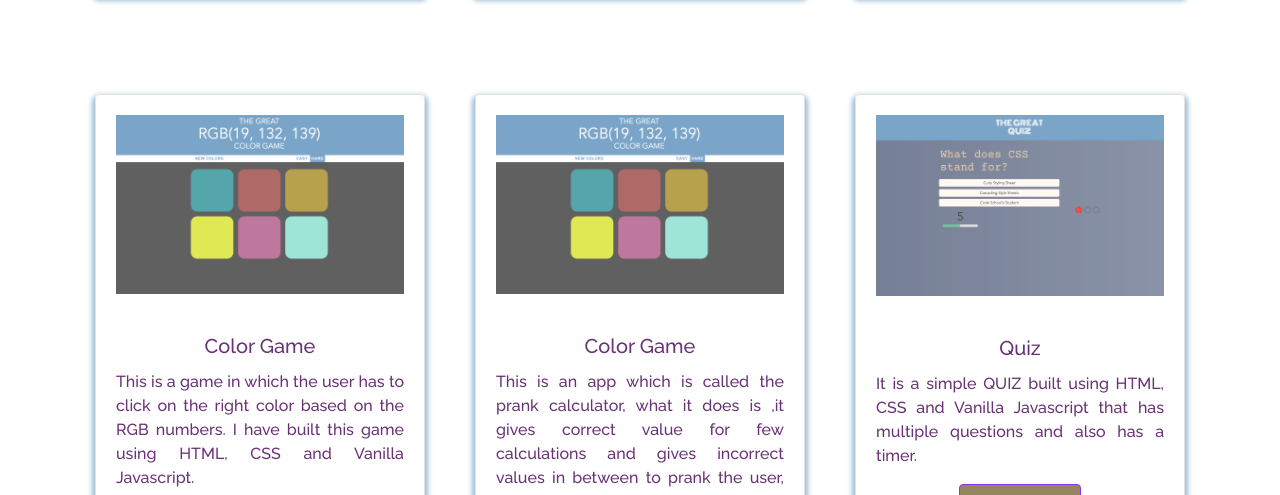
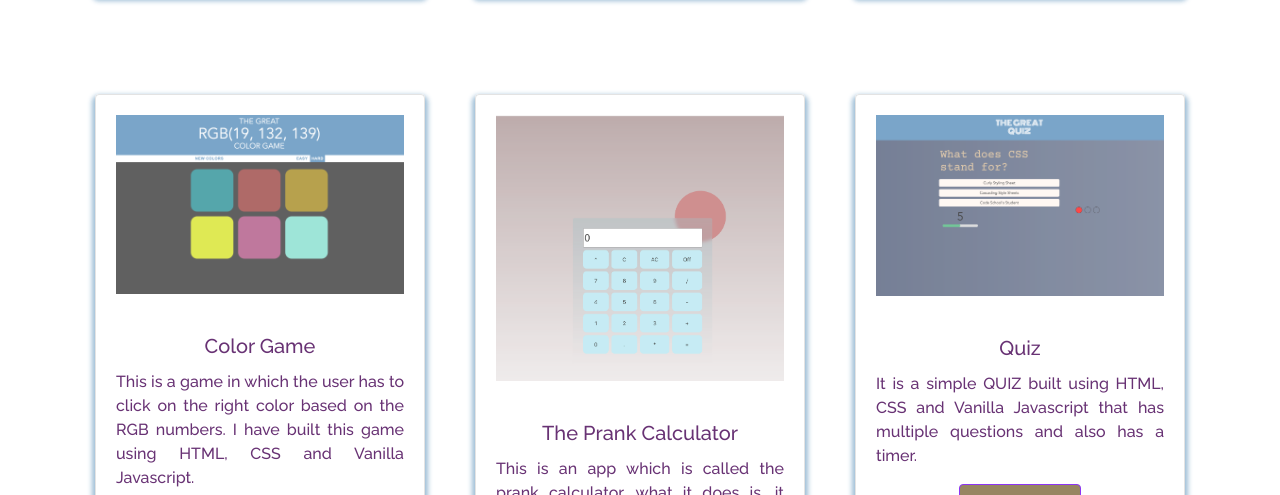
Before and after one commit to anmolft9/portfolio, a React (Create React App) app: page /project in a window 1280 px wide. Shown: the part 1218-1713 px from the top of the page. Built offline with nearby package versions, Linux system fonts and the light colour scheme; some icons are missing.

Commit message:
adding some new projects

```diff
--- a/src/components/Projects/Projects.js
+++ b/src/components/Projects/Projects.js
@@ -13,6 +13,7 @@ import Quiz from "../../Assets/Projects/Quiz.png";
 import YelpCamp from "../../Assets/Projects/Yelp-Camp.png";
 import imageSearch from "../../Assets/Projects/imageSearch.png";
 import MovieApi from "../../Assets/Projects/MovieApi.png";
+import PrankCalculator from "../../Assets/Projects/PrankCalculator.png";
 
 export const Projects = () => {
   return (
@@ -79,7 +80,6 @@ export const Projects = () => {
           <Col md={4} className="project-card">
             <ProjectCard
               imgPath={ColorGame}
-              isBlog={false}
               title="Color Game"
               description="This is a game in which the user has to click on the right color based on the RGB numbers. I have built this game using HTML, CSS and Vanilla Javascript."
               link="https://github.com/anmolft9/Color-Game"
@@ -90,12 +90,11 @@ export const Projects = () => {
           {/* Prank Calculator */}
           <Col md={4} className="project-card">
             <ProjectCard
-              imgPath={ColorGame}
-              isBlog={false}
-              title="Color Game"
+              imgPath={PrankCalculator}
+              title="The Prank Calculator"
               description="This is an app which is called the prank calculator, what it does is ,it gives correct value for few calculations and gives incorrect values in between to prank the user, also has got the audio sound to that. I have built this App using React."
-              link="https://github.com/anmolft9/Color-Game"
-              live="https://colorfulgame.vercel.app"
+              link="https://github.com/anmolft9/Prank_Calculator_React"
+              live="https://prank-calculator-react.vercel.app/"
             />
           </Col>
 
@@ -103,7 +102,6 @@ export const Projects = () => {
           <Col md={4} className="project-card">
             <ProjectCard
               imgPath={Quiz}
-              isBlog={false}
               title="Quiz"
               description="It is a simple QUIZ built using HTML, CSS and Vanilla Javascript that has multiple questions and also has a timer."
               link="https://github.com/anmolft9/JS-Quiz"
@@ -114,7 +112,6 @@ export const Projects = () => {
           <Col md={4} className="project-card">
             <ProjectCard
               imgPath={List}
-              isBlog={false}
               title="A simple To Do List"
               description="This is a ToDo list concept that allows user to insert and delete eveything they want to do or can be used for any other purposes."
               link="https://github.com/anmolft9/ToDo-List"
@@ -124,7 +121,6 @@ export const Projects = () => {
           <Col md={4} className="project-card">
             <ProjectCard
               imgPath={YelpCamp}
-              isBlog={false}
               title="Yelp Camp"
               description="This is a webapp I have developed that could allow a user to post and advertise their campsites. I have built this project using HTML, CSS, JAVASCRIPT, NodeJS, Express, MongoDB and few other tools"
               link="https://github.com/anmolft9/YelpCamp"
@@ -134,7 +130,6 @@ export const Projects = () => {
           <Col md={4} className="project-card">
             <ProjectCard
               imgPath={imageSearch}
-              isBlog={false}
               title="lookforImage"
               description="It is a simple image searching app that I have developed using React JAVASCRIPT, CSS, Semantic UI and API from unsplash"
               link="https://github.com/anmolft9/lookforImage/tree/master"
```
Also changed, not shown: src/Assets/Projects/PrankCalculator.png (added).
